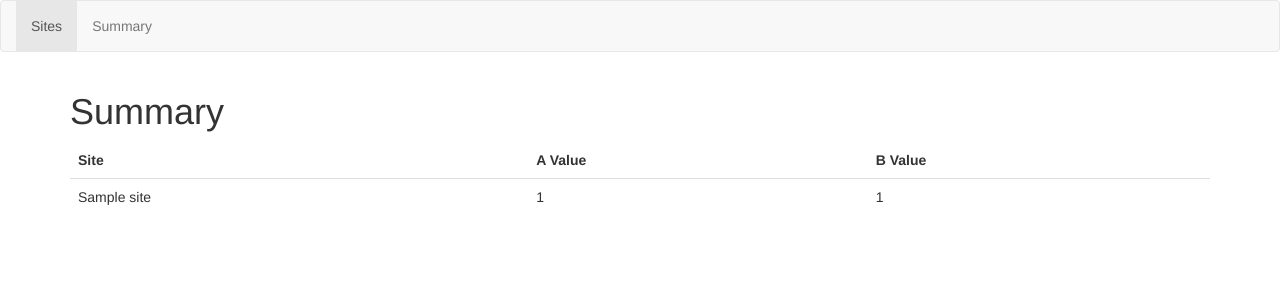
After one commit to bcfurtado/simple-django-project, a Django app: page /summary in a window 1280 px wide. The commit adds this page. Shown: the top 300 px of the page. Run offline with Django 3.2, Linux system fonts and the light colour scheme; tables that the repository leaves empty hold one stand-in row (values such as "Sample post"); some libraries are stand-ins or nearby versions.

Commit message:
Add summary sum page

```diff
--- a/simpledjangoproject/urls.py
+++ b/simpledjangoproject/urls.py
@@ -20,6 +20,5 @@ from sites import views
 
 urlpatterns = [
     path('admin/', admin.site.urls),
-    path('sites/', include('sites.urls')),
-    path('', views.SitesListView.as_view(), name='index'),
+    path('', include('sites.urls')),
 ]
--- a/sites/templates/sites/base.html
+++ b/sites/templates/sites/base.html
@@ -13,9 +13,8 @@
     <nav class="navbar navbar-default">
       <div id="navbar" class="navbar-collapse collapse">
         <ul class="nav navbar-nav">
-          <li class="active" role="presentation" >
-            <a href="/sites">Sites</a>
-          </li>
+          <li class="active" role="presentation"><a href="/sites">Sites</a> </li>
+          <li role="presentation"><a href="/summary">Summary</a> </li>
         </ul>
       </div>
     </nav>
--- /dev/null
+++ b/sites/templates/sites/site_summary_sum_list.html
@@ -0,0 +1,30 @@
+{% extends "sites/base.html" %}
+
+{% block content %}
+  <h1>Summary</h1>
+  {% if sites %}
+    <table class="table">
+      <thead>
+        <tr>
+          <td><strong>Site</strong></td>
+          <td><strong>A Value</strong></td>
+          <td><strong>B Value</strong></td>
+        </tr>
+      </thead>
+
+      <tbody>
+        {% for site in sites %}
+          <tr>
+            <td>{{ site.name }}</td>
+            <td>{{ site.value_a }}</td>
+            <td>{{ site.value_b }}</td>
+          </tr>
+        {% endfor %}
+
+      </tbody>
+    </table>
+  {% else %}
+    <p>No sites available</p>
+  {% endif %}
+
+{% endblock %}
--- a/sites/urls.py
+++ b/sites/urls.py
@@ -4,6 +4,8 @@ from . import views
 
 
 urlpatterns = [
-    path('', views.SitesListView.as_view(), name='sites-list'),
-    path('<int:pk>', views.SiteDetailView.as_view(), name='site-detail'),
+    path('sites/', views.SitesListView.as_view(), name='sites-list'),
+    path('sites/<int:pk>', views.SiteDetailView.as_view(), name='site-detail'),
+    path('summary', views.SummarySumView.as_view(), name='site-summary-sum'),
+    path('', views.SitesListView.as_view(), name='index'),
 ]
--- a/sites/views.py
+++ b/sites/views.py
@@ -1,3 +1,4 @@
+from django.db.models import Sum
 from django.views.generic import ListView, DetailView
 
 from .models import Site
@@ -11,3 +12,15 @@ class SitesListView(ListView):
 class SiteDetailView(DetailView):
     model = Site
     context_object_name = 'site'
+
+
+class SummarySumView(ListView):
+    model = Site
+    context_object_name = 'sites'
+    template_name = 'sites/site_summary_sum_list.html'
+
+    def get_queryset(self):
+        return Site.objects.annotate(
+            value_a=Sum('siteentry__value_a'),
+            value_b=Sum('siteentry__value_b'),
+        )
```
Also changed, not shown: sites/tests/test_views.py (+16 -2 lines).
